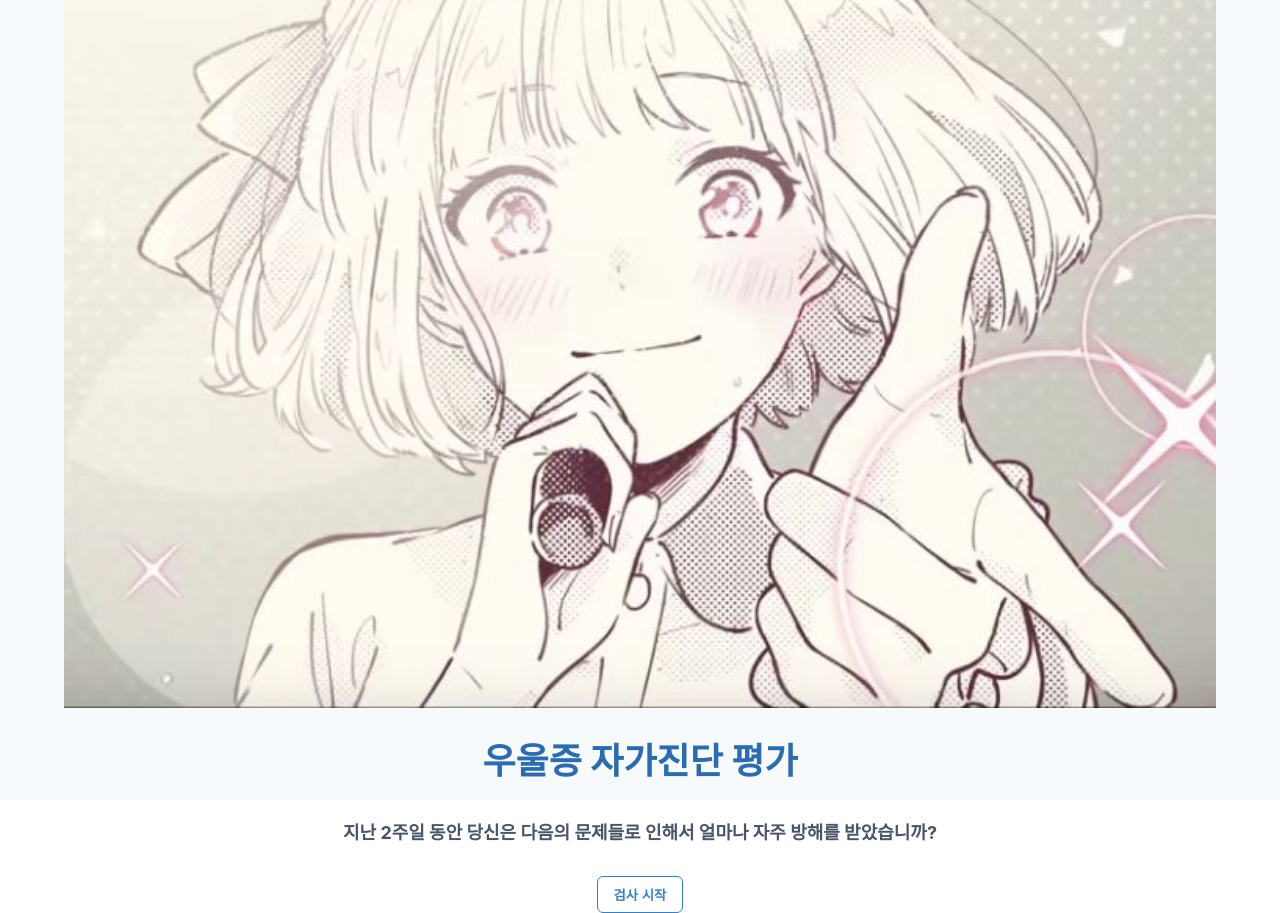
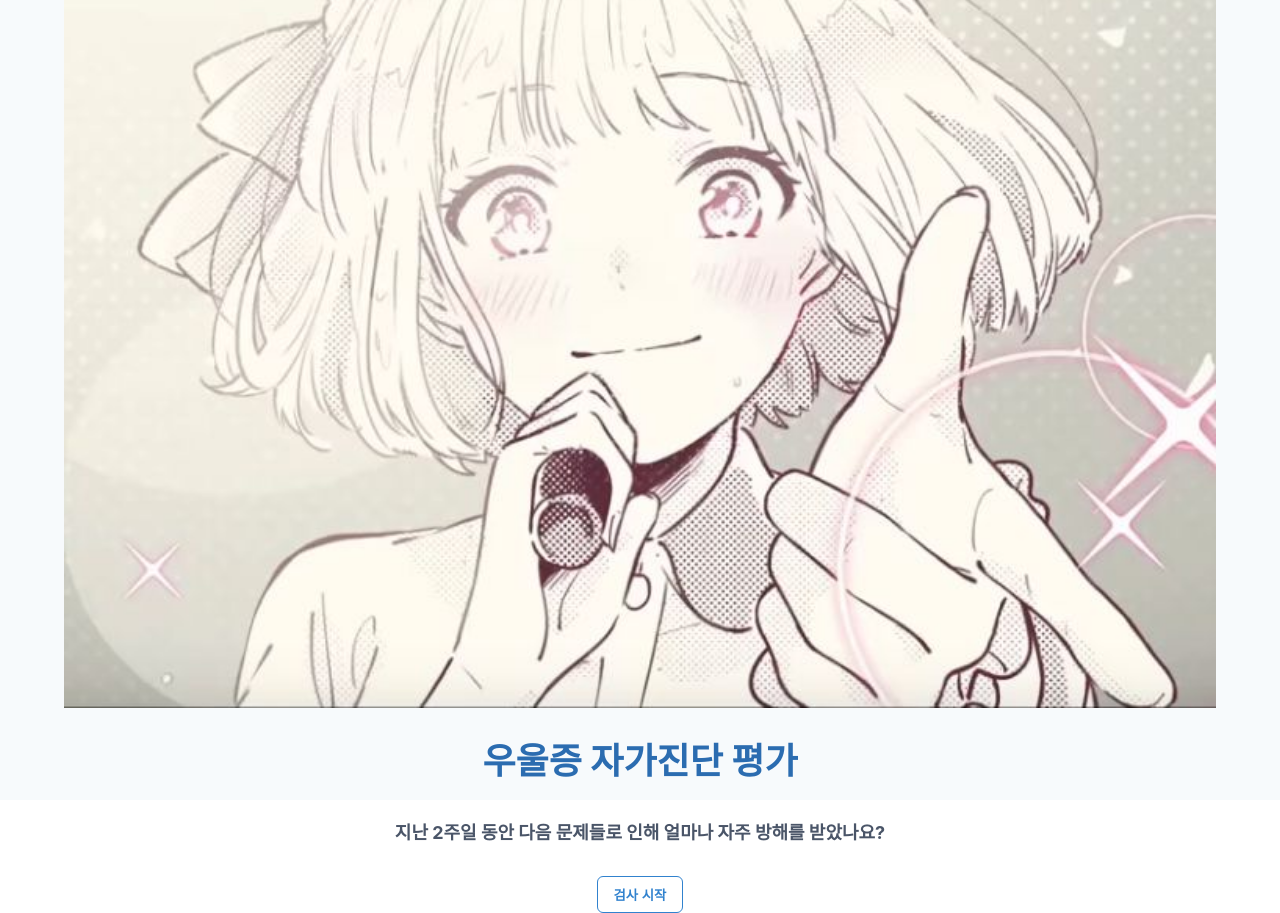
Before and after one commit to Usopked/Phone_first, a React (Create React App) app: page / in a window 1280 px wide. Built offline with nearby package versions, Linux system fonts and the light colour scheme.

Commit message:
에필로그

```diff
--- a/src/pages/Home.js
+++ b/src/pages/Home.js
@@ -21,7 +21,7 @@ const Home = () => {
         우울증 자가진단 평가
       </h1>
       <p style={{ fontSize: '1.125rem', fontWeight: 'bold', color: '#4a5568', marginBottom: '2rem' }}>
-        지난 2주일 동안 당신은 다음의 문제들로 인해서 얼마나 자주 방해를 받았습니까?
+        지난 2주일 동안 다음 문제들로 인해 얼마나 자주 방해를 받았나요?
       </p>
       <button
         onClick={handleStartExam}
```
